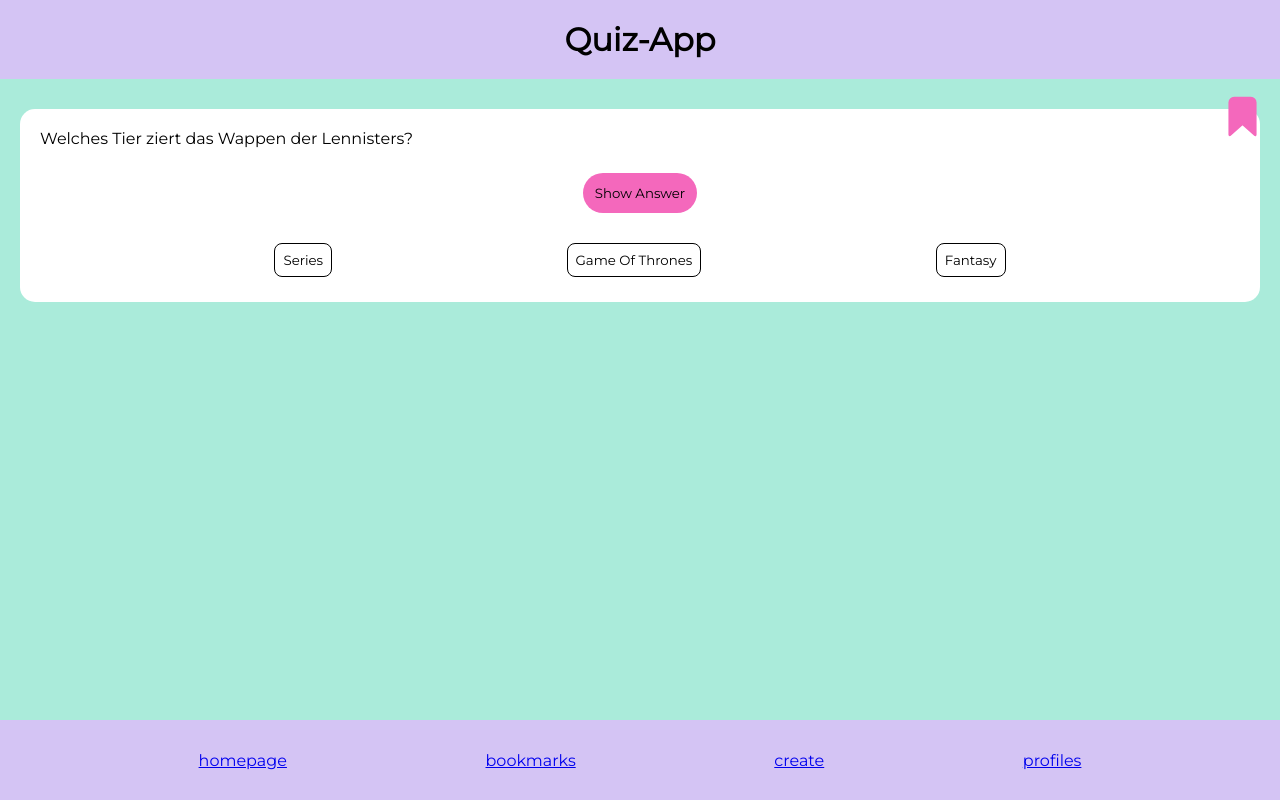
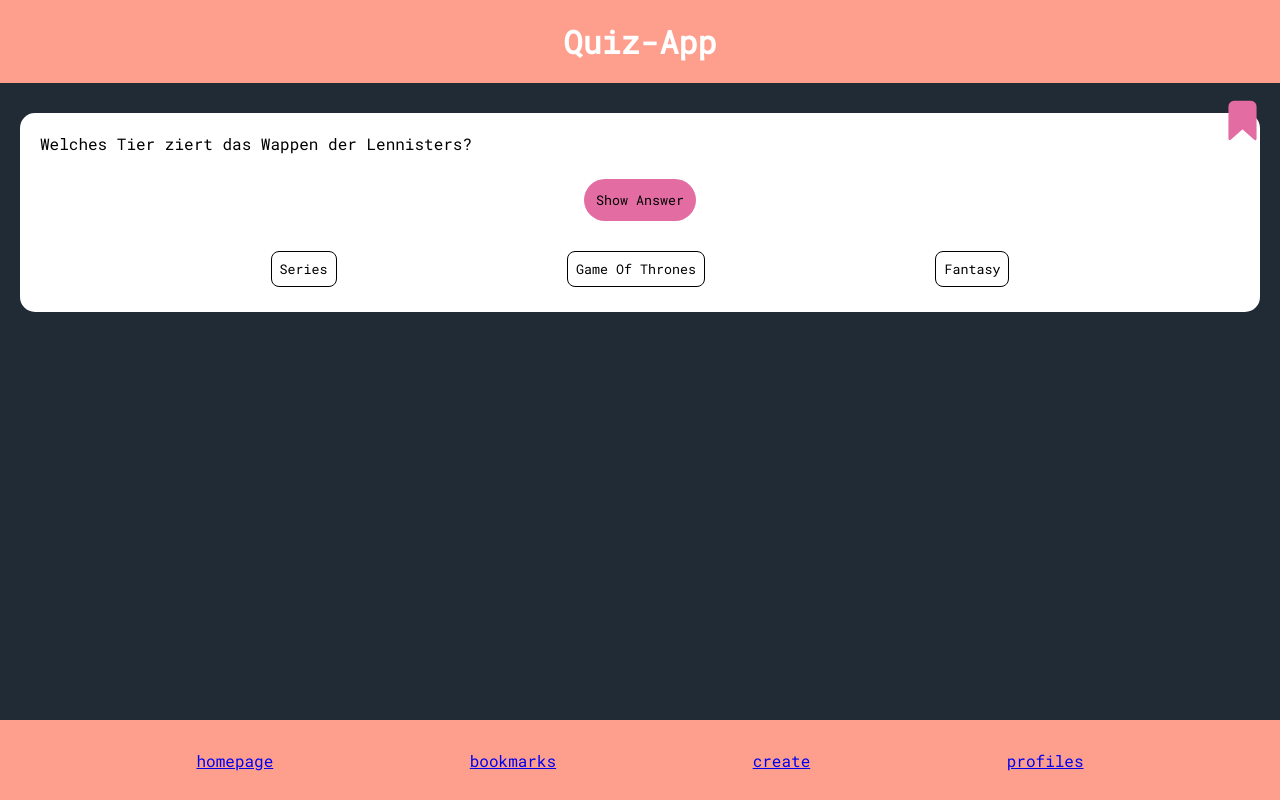
Before and after one commit to therealchrismcfly/quizapp, a plain HTML site: page index.html in a window 1280 px wide. Drawn offline with Linux system fonts and the light colour scheme.

Commit message:
add new color and font

```diff
--- a/base.css
+++ b/base.css
@@ -2,17 +2,15 @@
   box-sizing: border-box;
   margin: 0;
   padding: 0;
-  font-family: "Montserrat";
+  font-family: "Roboto Mono", monospace;
 }
 
 body {
-  background-color: var(--mint);
+  background-color: var(--black);
 }
 
 :root {
-  --lavendel: #d4c4f4;
-  --pink: #f468bc;
-  --rose: #f5c1e9;
-  --yellow: #ecf5ad;
-  --mint: #aaebda;
+  --apricot: #fe9f8e;
+  --pink: #e36da3;
+  --black: #212b36;
 }
--- a/components/header.css
+++ b/components/header.css
@@ -1,9 +1,11 @@
 header {
   display: flex;
   justify-content: center;
-  background-color: var(--lavendel);
+  background-color: var(--apricot);
 }
 
 h1 {
   margin: 20px;
+  color: white;
+  font-weight: bolder;
 }
--- a/components/navbar.css
+++ b/components/navbar.css
@@ -2,7 +2,7 @@
   display: flex;
   justify-content: space-evenly;
   align-items: center;
-  background-color: var(--lavendel);
+  background-color: var(--apricot);
   width: 100%;
   height: 80px;
   position: fixed;
--- a/index.html
+++ b/index.html
@@ -10,7 +10,7 @@
     <link rel="preconnect" href="https://fonts.googleapis.com" />
     <link rel="preconnect" href="https://fonts.gstatic.com" crossorigin />
     <link
-      href="https://fonts.googleapis.com/css2?family=Montserrat&family=Raleway:wght@300&family=Roboto:wght@100;400&display=swap"
+      href="https://fonts.googleapis.com/css2?family=Roboto+Mono&display=swap"
       rel="stylesheet"
     />
   </head>
```
